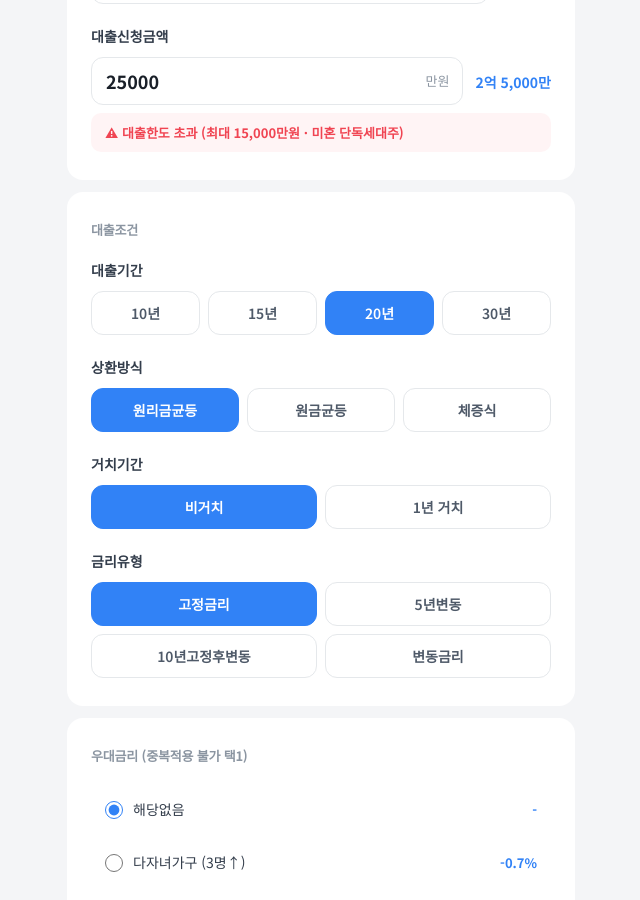
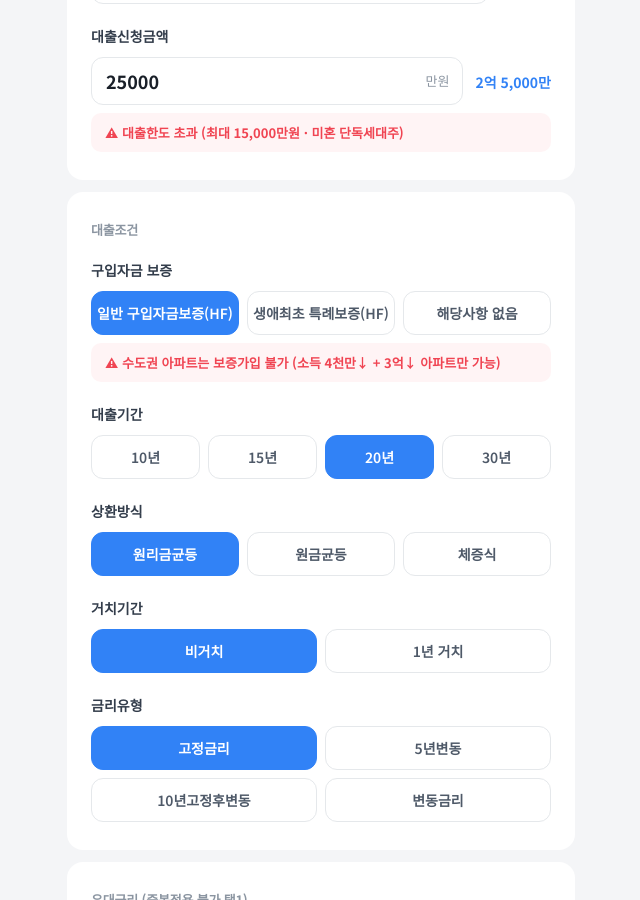
Before and after one commit to yoorimint/elaon, a Jekyll site: the page built from index.html, in a window 1280 px wide and 900 px high, scrolled down 1287 px. Shown: the whole window, without its empty margins (319-959 px from the left). Built offline with Jekyll 4.4.1, drawn with Linux system fonts in a browser that asks for light colours.

Commit message:
구입자금 보증유형 선택 및 수도권 아파트 보증 제한 경고 추가
- 보증유형: 일반 구입자금보증(HF) / 생애최초 특례보증(HF) / 해당사항 없음
- 수도권 아파트 보증가입 불가 경고 (소득 4천↓ + 3억↓만 예외)
- 지역·소득·매매가 변경 시 실시간 검증

https://claude.ai/code/session_01AeScFBHDXkrZb7rEK2TTyS

```diff
--- a/index.html
+++ b/index.html
@@ -307,6 +307,15 @@ body{font-family:'Noto Sans KR',-apple-system,sans-serif;background:#F4F5F7;colo
 
 <div class="card">
   <div class="card-title">대출조건</div>
+  <div class="field">
+    <div class="label">구입자금 보증</div>
+    <div class="chips">
+      <button class="chip chip-flex on" onclick="setVal(this,'guarantee','hf')">일반 구입자금보증(HF)</button>
+      <button class="chip chip-flex" onclick="setVal(this,'guarantee','first')">생애최초 특례보증(HF)</button>
+      <button class="chip chip-flex" onclick="setVal(this,'guarantee','none')">해당사항 없음</button>
+    </div>
+    <div class="warn" id="warnGuarantee"></div>
+  </div>
   <div class="field">
     <div class="label">대출기간</div>
     <div class="chips">
@@ -757,7 +766,7 @@ body{font-family:'Noto Sans KR',-apple-system,sans-serif;background:#F4F5F7;colo
 </div>
 
 <script>
-var S={period:'20',repay:'equal',borrower:'general',rateType:'fixed',married:'no',dependents:'no',firstTime:false,grace:'0',extraChild:'0',existChild:'0',region:'seoul'};
+var S={period:'20',repay:'equal',borrower:'general',rateType:'fixed',married:'no',dependents:'no',firstTime:false,grace:'0',extraChild:'0',existChild:'0',region:'seoul',guarantee:'hf'};
 var DEDUCT={seoul:5500,metro:4800,city:2800,etc:2500};
 var RATES={
   general:{limit:20000,houseLimit:50000,ranges:[{max:2000,r:{10:2.45,15:2.55,20:2.60,30:2.65}},{max:4000,r:{10:2.70,15:2.80,20:2.85,30:2.90}},{max:6000,r:{10:3.15,15:3.25,20:3.30,30:3.35}}]},
@@ -844,6 +853,12 @@ function checkEligibility(){
     else if(single&&age>=30){msg+=' · 미혼 단독세대주';}
     showWarn('warnLoan',msg+')');
   }else{showWarn('warnLoan','');}
+  // 보증 제한: 수도권 아파트
+  var isSudo=(S.region==='seoul'||S.region==='metro');
+  if(S.guarantee!=='none'&&isSudo){
+    if(income>4000||housePrice>30000){showWarn('warnGuarantee','수도권 아파트는 보증가입 불가 (소득 4천만↓ + 3억↓ 아파트만 가능)');}
+    else{showWarn('warnGuarantee','');}
+  }else{showWarn('warnGuarantee','');}
   // 신생아특례 전용 우대금리 표시
   document.getElementById('newbabyDiscountWrap').style.display=(S.borrower==='newbaby')?'block':'none';
 }
```
